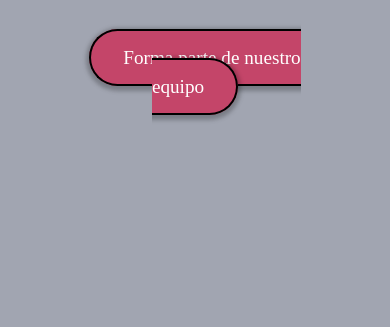
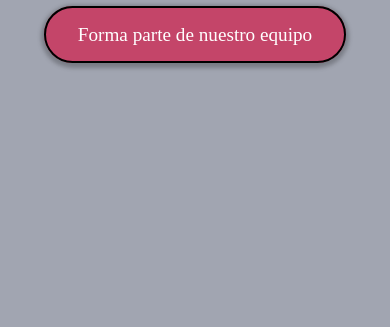
Before and after one commit to CiberdocPeru/coloresdealegria, a plain HTML site: page index.html in a window 390 px wide. Shown: the part 517-844 px from the top of the page. Drawn offline with Linux system fonts and the light colour scheme.

Commit message:
Update main.css

```diff
--- a/main.css
+++ b/main.css
@@ -85,9 +85,3 @@ background: linear-gradient(to right, #FF0000 0%, #FF0000 25%, #FFFF00 50%, #05C
   box-shadow: 0px 2px 4px 3px rgba(0, 0, 0, 0.25);
   border-radius: 32px;
 }
-
-@media (max-width: 720px) {
-  .content {
-    padding: 0 3rem 0 3rem;
-  }
-}
```
